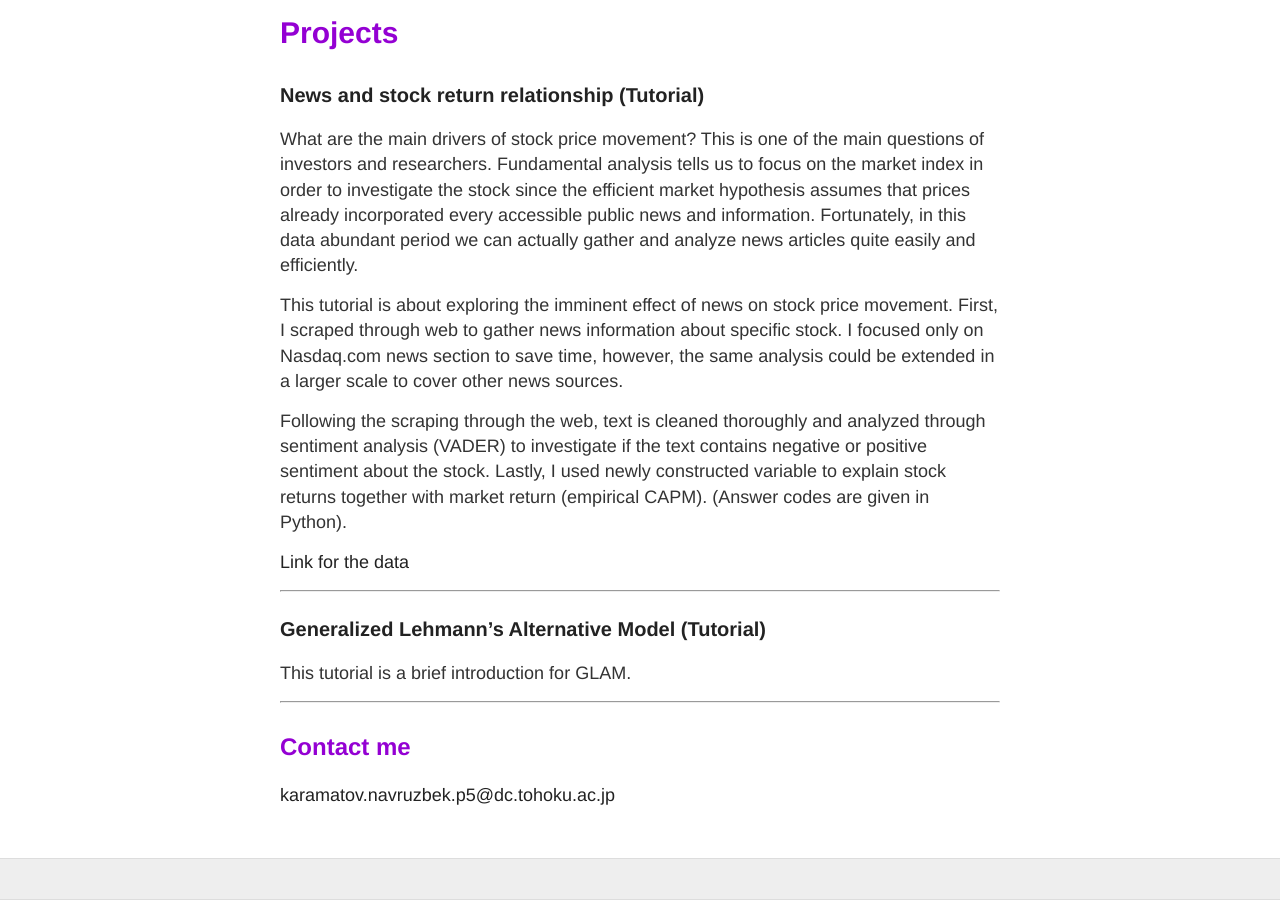
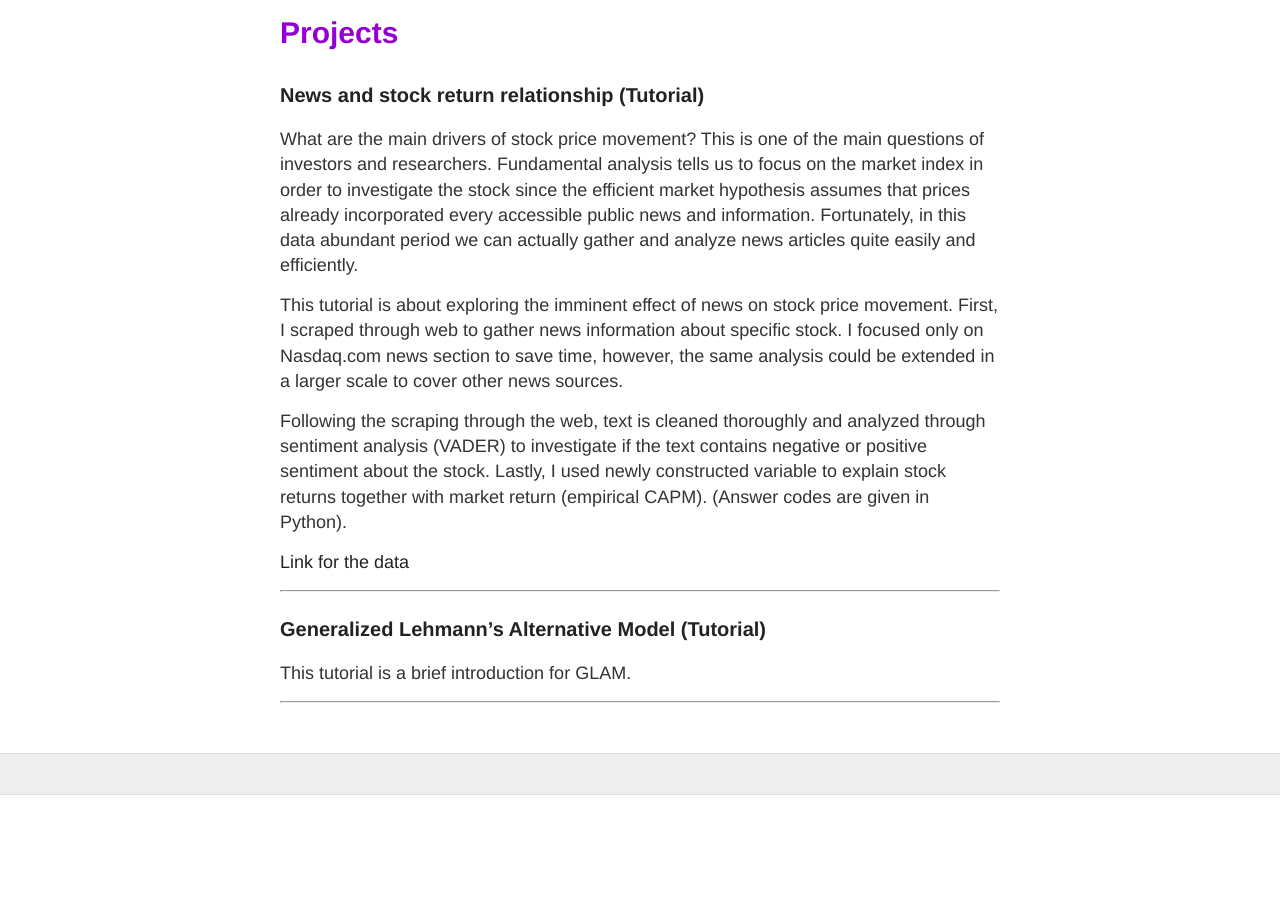
Before and after one commit to navruzbek1992/data_challenge, a Jekyll site: the page built from projects.md, in a window 1280 px wide and 900 px high, scrolled down 666 px. Built offline with Jekyll 4.4.1, drawn with Linux system fonts in a browser that asks for light colours; nearby versions of some CDN libraries; after the commit the page ends 1461 px from its top, so only the background shows below that.

Commit message:
email removed

```diff
--- a/projects.md
+++ b/projects.md
@@ -21,6 +21,3 @@ Following the scraping through the web, text is cleaned thoroughly and analyzed
 This tutorial is a brief introduction for GLAM.
 
 ***
-## Contact me
-
-[karamatov.navruzbek.p5@dc.tohoku.ac.jp](mailto:karamatov.navruzbek.p5@dc.tohoku.ac.jp)
```
